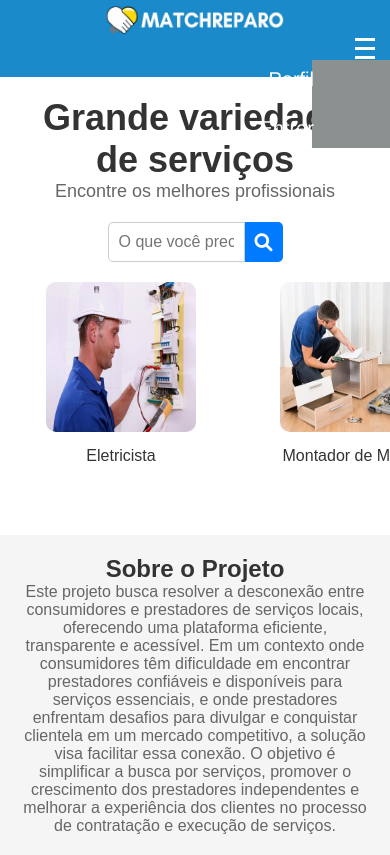
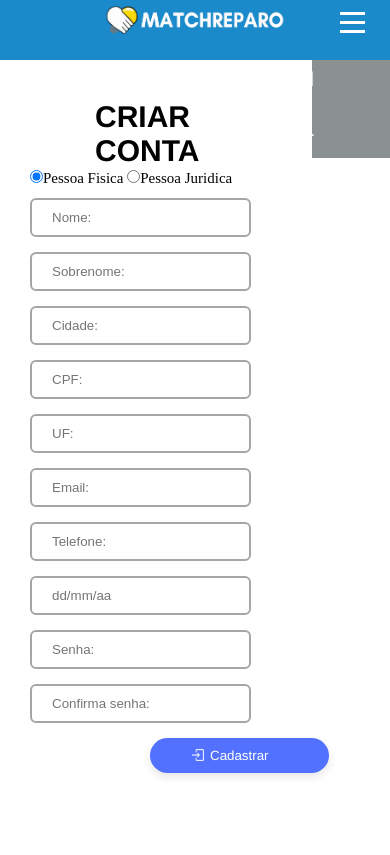
Before and after one commit to Crislud/Matchreparopublico, a plain HTML site: page index.html in a window 390 px wide. Both pictures are taken after a click on the element 365 px from the left and 48 px from the top of the page. Shown: the top 855 px of the page. Drawn offline with Linux system fonts and the light colour scheme.

Commit message:
Add files via upload

```diff
--- /dev/null
+++ b/indes.js
@@ -0,0 +1,50 @@
+let DadosCl = []
+
+function cadastrarLogin() {
+    const username = document.getElementById('username').value;
+    const subname = document.getElementById('subname').value;
+    const cidade = document.getElementById('Cidade').value;
+    const cpf = document.getElementById('cpf').value;
+    const uf = document.getElementById('uf').value;
+    const email = document.getElementById('email').value;
+    const telefone = document.getElementById('telefone').value;
+    const data = document.getElementById('data').value;
+    const password = document.getElementById('password').value;
+    const ConPassword = document.getElementById('ConPassword').value;
+
+    DadosCl.push(username, subname, cidade, cpf, uf, email, telefone, data, password).value;
+    localStorage.meuArr = JSON.stringify(DadosCl);
+
+    const user = {email, password};
+    localStorage.setItem("user", JSON.stringify(user));
+
+    if (ConPassword === password && username && subname && cidade && cpf && uf && email && telefone && data) {
+        // Simulação de armazenamento dos dados de login
+        console.log("Usuário cadastrado com sucesso!");
+        console.log("Nome de usuário:", username);
+        console.log("Senha:", password);
+        console.log("Sobrenome:", subname);
+        console.log("Cidade:", cidade);
+        console.log("Cadastro de pessoa fisica:", cpf);
+        console.log("UF:", uf);
+        console.log("Email:", email);
+        console.log("Telefone:", telefone);
+        console.log("Aniversario:", data);
+
+        alert("Cadastro realizado com sucesso!");
+
+        // Redireciona para a Home Page após o cadastro
+        window.location.href = "PerfilPessoaJuridica.html";  // Substitua com o caminho correto da sua página inicial
+    } else {
+        alert("Por favor, preencha todos os campos corretamente.");
+    }
+}
+
+function toggleMenu() {
+    const navLinks = document.getElementById('navLinks');
+    navLinks.classList.toggle('active');
+}
+
+function redirecionar(link) {
+    window.location.href = link;
+}
--- a/index.html
+++ b/index.html
@@ -1,31 +1,25 @@
 <!DOCTYPE html>
-<html lang="pt-br">
+<html>
 
 <head>
-    <meta charset="UTF-8"> <!-- Define a codificação de caracteres como UTF-8 -->
+  <title>MatchReparo</title>
+  <link rel="stylesheet" href="style-Cadastro.css">
+  <script src="indes.js"></script>
+
+  <meta charset="UTF-8">
   <meta name="viewport" content="width=device-width, initial-scale=1.0">
-    <!-- Configura o layout da página para ser responsivo -->
-    <title>MatchReparo</title> <!-- Título da página, exibido na aba do navegador -->
 
-    <!-- Link para o arquivo de estilos (CSS) externo -->
-    <link rel="stylesheet" href="style.css">
 
-    <!-- Link para o CDN da Font Awesome para utilizar ícones -->
-    <link rel="stylesheet" href="https://cdnjs.cloudflare.com/ajax/libs/font-awesome/6.0.0-beta3/css/all.min.css">
 </head>
 
-<body>
-    <!-- Cabeçalho da página -->
 <header>
-        <!-- Logo da empresa ou do site -->
-        <img class="logo" width="800" height="120" src="img/logo.png" alt="Logo do MatchReparo">
+  <img class="logo" width="800" height="120" src="LogoM.png">
 
-        <!-- Perfil com imagem e link para o login -->
   <div id="perfil">
     <a href="CadastroPJ.html">
-                <img class="perf" width="60" height="50" src="img/perfil1.jpg" alt="Botão de imagem">
+      <img class="perf" width="60" height="50" src="perfil2.png" alt="Botão de imagem">
       </button>
-                <a href="Login.html" id="Entrar"> Entrar </a>
+      <a href="/MatchRepato/Login.html"> Entrar </a>
   </div>
 
   <nav class="navbar">
@@ -35,73 +29,57 @@
       <div class="bar"></div>
     </div>
     <ul class="nav-links" id="navLinks">
-                <li><a href="perfil pessoa fisica.html">Perfil</a></li>
+      <li><a href="CadastroPJ.html">Perfil</a></li>
       <li><a href="Login.html">Entrar</a></li>
     </ul>
   </nav>
 </header>
-    <script src="script.js"></script>
 
-    <!-- Seção principal da página -->
-    <section class="main-content">
-        <!-- Título da seção -->
-        <h1>Grande variedade de serviços</h1>
 
-        <!-- Descrição ou subtítulo da seção -->
-        <p>Encontre os melhores profissionais</p>
-
-        <!-- Caixa de pesquisa -->
-        <div class="search-box">
-            <input type="text" placeholder="O que você precisa?"> <!-- Campo de entrada para a pesquisa -->
-            <button class="search-button"> <!-- Botão de pesquisa -->
-                <i class="fas fa-search"></i> <!-- Ícone de pesquisa -->
-            </button>
+<div>
+  <h2>CRIAR CONTA</h2>
 </div>
 
-        <!-- Seção de opções de serviços -->
-        <div class="service-options">
-            <!-- Serviço 1: Pintura -->
-            <div class="service">
-                <a href="index2.html">
-                <img src="img/pintores.jpg" alt="Serviço de Pintura"> <!-- Imagem representando o serviço -->
-                <p>Serviço de Pintura</p> <!-- Nome do serviço -->
-            </a>
+<div id="Opcao">
+
+  <form action="CadastroPJ.html">
+    <input class="PF" type="radio" checked value="1">Pessoa Fisica
+    <input type="radio" value="2" onclick="redirecionar('/Cadastro de Pessoa Juridica/CadastroPJ.html')">Pessoa Juridica<br>
+  </form>
+
+  <form name="form_login" action="/submit" method="post">
+    <div>
+      <input type="text" placeholder="Nome:" id="username">
+      <input type="text" placeholder="Sobrenome:" id="subname"><br>
     </div>
 
-            <!-- Serviço 2: Eletricista -->
-            <div class="service">
-                <a href="index2.html">
-                <img src="img/eletricistas.png" alt="Eletricista">
-                <p>Eletricista</p>
-            </a>
+    <div>
+      <input type="text" placeholder="Cidade:" id="Cidade">
+      <input type="text" placeholder="CPF:" id="cpf"><br>
     </div>
 
-            <!-- Serviço 3: Montador de Móveis -->
-            <div class="service">
-                <a href="index2.html">
-                <img src="img/montadores.jpg" alt="Montador de Móveis">
-                <p>Montador de Móveis</p>
+    <div>
+      <input type="text" placeholder="UF:" id="uf">
+      <input type="email" placeholder="Email:" id="email"><br>
     </div>
-        </a>
+
+    <div>
+      <input type="text" placeholder="Telefone:" id="telefone">
+      <input type="text" aria-invalid="true" placeholder="dd/mm/aa" id="data"><br>
     </div>
-    </section>
 
-    <!-- Rodapé da página -->
-    <footer>
-        <div class="sobre-projeto">
-            <!-- Título do rodapé -->
-            <h2>Sobre o Projeto</h2>
+    <div>
+      <input type="password" minlength="6" placeholder="Senha:" id="password">
+      <input type="password" placeholder="Confirma senha:" id="ConPassword">
+    </div>
 
-            <!-- Descrição do projeto -->
-            <p>Este projeto busca resolver a desconexão entre consumidores e prestadores de serviços locais, oferecendo
-                uma plataforma eficiente, transparente e acessível. Em um contexto onde consumidores têm dificuldade em
-                encontrar prestadores confiáveis e disponíveis para serviços essenciais, e onde prestadores enfrentam
-                desafios para divulgar e conquistar clientela em um mercado competitivo, a solução visa facilitar essa
-                conexão. O objetivo é simplificar a busca por serviços, promover o crescimento dos prestadores
-                independentes e melhorar a experiência dos clientes no processo de contratação e execução de serviços.
-            </p>
+
+    <button type="button" class="botao" onclick="cadastrarLogin()">Cadastrar</button>
+
+  </form>
+
 </div>
-    </footer>
-</body>
+
+
 
 </html>
--- /dev/null
+++ b/style-Cadastro.css
@@ -0,0 +1,210 @@
+/* Para que o cabeçalho fique sem margens*/
+* {
+    margin: 0;
+    padding: 0;
+    box-sizing: border-box;
+}
+
+/* Associação pelo NOME DO ELEMENTO */
+h1 {
+    color: white;
+}
+
+a {
+    color: white;
+    font-family: "Franklin Gothic Medium";
+    margin-right: 64px;
+    font-size: 20px;
+    float: right;
+}
+
+/* Asociação pelo ID DO ELEMENTO */
+#tit_1 {
+    font-size: 40px;
+}
+
+/* Associação pela CLASSE DO ELEMENTO */
+.noticias {
+    font-family: arial;
+}
+
+#lista {
+    background-color: #1b8aca;
+    margin-left: auto;
+    margin-right: auto;
+
+
+}
+
+header {
+
+    width: 100%;
+    background-color: #1b8aca;
+    padding: 5px;
+
+}
+
+/*#MatchReparo{
+    width: 89%;
+    background-color: #1b8aca;
+    font-family: Georgia;
+    float: right;
+    font-size: 90px;
+}*/
+#perfil {
+    width: 8%;
+    float: right;
+    margin-top: 25px;
+    padding: auto;
+    cursor: pointer;
+    height: auto;
+}
+
+
+
+#Opcao {
+    margin-left: auto;
+    margin-right: auto;
+    margin-top: 40px;
+    font-size: 15px;
+    width: 500px;
+    /* Largura ajustável */
+    height: auto;
+    /* Altura automática baseada no conteúdo */
+    padding: 30px;
+    /* Espaçamento interno */
+    margin: 20 auto;
+}
+
+h2 {
+    font-family: "Franklin Gothic Medium";
+    width: 200px;
+    font-size: 30px;
+    height: 0px;
+    margin-left: auto;
+    margin-right: auto;
+    margin-top: 40px;
+}
+
+input {
+    padding: 10px 20px;
+    /* Borda com cor */
+    border: 2px solid #a6a6a6;
+    border-radius: 6px;
+    margin-bottom: 15px;
+    /* Espaçamento entre os campos */
+    cursor: pointer;
+
+}
+
+.botao {
+    background-color: #5271ff;
+    color: white;
+    /* Remove as bordas */
+    border: none;
+    margin-left: 120px;
+    margin-right: auto;
+    padding: 10px 60px;
+    /* Cantos arredondados */
+    border-radius: 30px;
+    /* Sombra para destaque */
+    box-shadow: 0 4px 8px rgba(0, 0, 0, 0.1);
+    /* Muda o cursor para pointer ao passar o mouse */
+    cursor: pointer;
+    background-image: url('entrar2.png');
+    background-size: 12px;
+    background-repeat: no-repeat;
+    background-position: 42px 11px;
+    font-family: "Franklin Gothic Medium";
+}
+.login{
+
+    margin-left: auto;
+    margin-right: 300px;
+    margin-top: 200px;
+    float: right;
+    margin-bottom: 15px;
+}
+
+.menu-icon {
+    display: none;
+    flex-direction: column;
+    cursor: pointer;
+    margin-left: auto;
+}
+
+.menu-icon .bar {
+    width: 25px;
+    height: 3px;
+    background-color: white;
+    margin: 3px 0;
+}
+
+.nav-links a {
+    text-decoration: none;
+    padding: 8px 12px;
+    transition: background 0.3s;
+}
+
+.nav-links li {
+    display: inline;
+}
+
+.navbar {
+    display: flex;
+    justify-content: space-between;
+    align-items: center;
+    justify-content: flex-end;
+    padding: 10px 20px;
+}
+
+.nav-links {
+    list-style: none;
+    display: none;
+    gap: 20px;
+}
+
+@media (max-width: 1000px) {
+
+    img.logo {
+      display: block;
+      margin: 0 auto;
+      width: 180px;
+      height: 30px;
+    }
+
+    #perfil {
+      margin-top: 10px;
+      width: 20px;
+      height: 20px;
+      display: none;
+    }
+
+    .menu-icon {
+      display: flex;
+      margin-top: -45px;
+    }
+
+    .nav-links {
+      display: none;
+      flex-direction: column;
+      background-color: #8b9091;
+      width: 20%;
+      position: absolute;
+      top: 60px;
+      right: 0;
+      text-align: right;
+
+    }
+
+    .nav-links.active {
+      display: flex;
+    }
+
+    .nav-links li {
+      text-align: center;
+      padding: 0px 0;
+
+    }
+
+}
```
Also changed, not shown: CadastroPJ.html (added, +71 -0 lines), LogoM.png (added), carpinteiro.png (added), entrar2.png (added), perfil2.png (added). Lines whose indentation alone changed are shown as unchanged.
